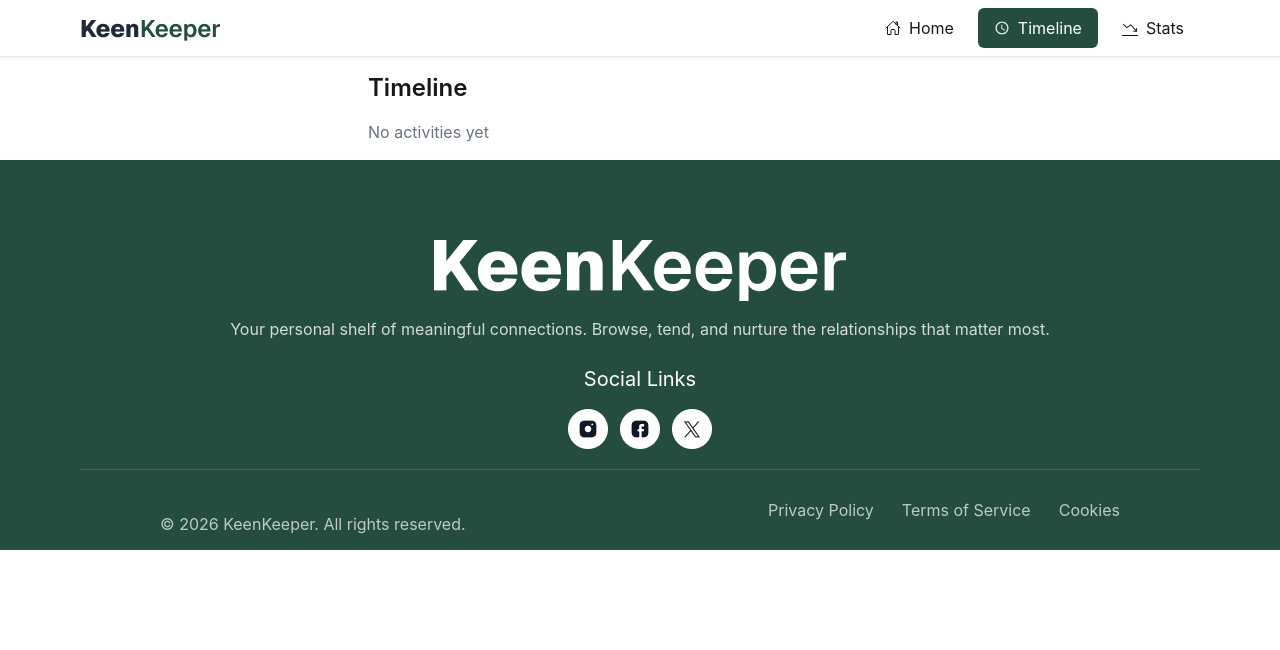
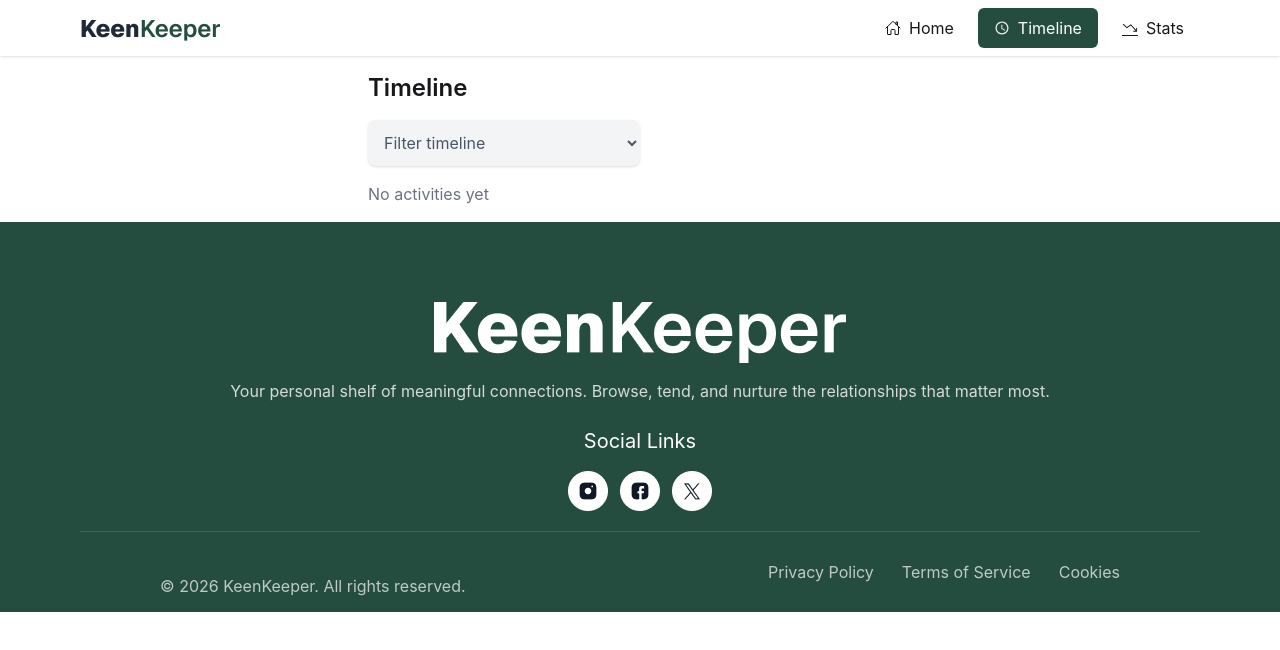
Before and after one commit to Raduan007/B13-A7-keen-Keeper, a React (Vite) app: page /timeline in a window 1280 px wide. Shown: the top 650 px of the page. Built offline with nearby package versions, Linux system fonts and the light colour scheme.

Commit message:
Timeline Filter Added

```diff
--- a/src/pages/timelinepage/TimelinePage.jsx
+++ b/src/pages/timelinepage/TimelinePage.jsx
@@ -1,4 +1,4 @@
-import React from "react";
+import React, { useState } from "react";
 import { IoVideocamOutline } from "react-icons/io5";
 import { MdOutlineTextsms, MdOutlineWifiCalling3 } from "react-icons/md";
 import { useCheckIn } from "../../ui/CheckInContext";
@@ -6,11 +6,11 @@ import { useCheckIn } from "../../ui/CheckInContext";
 const getIcon = (type) => {
   switch (type) {
     case "call":
-      return <MdOutlineWifiCalling3 size={30}  />;
+      return <MdOutlineWifiCalling3 size={22} />;
     case "text":
-      return <MdOutlineTextsms  size={30} />;
+      return <MdOutlineTextsms size={22} />;
     case "video":
-      return <IoVideocamOutline size={30}  />;
+      return <IoVideocamOutline size={22} />;
     default:
       return null;
   }
@@ -19,6 +19,15 @@ const getIcon = (type) => {
 const TimelinePage = () => {
   const { timeline } = useCheckIn();
 
+
+  const [filter, setFilter] = useState("all");
+
+
+  const filteredTimeline =
+    filter === "all"
+      ? timeline
+      : timeline.filter((item) => item.type === filter);
+
   return (
     <div className="max-w-xl mx-auto p-4">
 
@@ -26,15 +35,33 @@ const TimelinePage = () => {
         Timeline
       </h2>
 
+
+      <div className="mb-4">
+
+        <select
+          value={filter}
+          onChange={(e) => setFilter(e.target.value)}
+          className=" w-1/2 p-3 shadow rounded-lg text-gray-600 bg-gray-100">
+
+          <option value="all">Filter timeline</option>
+           <option value="text">Text</option>
+          <option value="call">Call</option>
+          <option value="video">Video</option>
+        </select>
+
+      </div>
+
+
+
       <div className="space-y-3">
 
-        {timeline.length === 0 && (
+        {filteredTimeline.length === 0 && (
           <div className="text-gray-500">
             No activities yet
           </div>
         )}
 
-        {timeline.map((item) => (
+        {filteredTimeline.map((item) => (
           <div
             key={item.id}
             className="bg-white rounded-lg shadow-md p-4 flex items-start gap-3"
@@ -45,7 +72,7 @@ const TimelinePage = () => {
 
             <div>
               <p className="font-medium text-gray-800">
-                {item.type} with {item.contactName}
+                {item.type} with {item.contactName || "Friend"}
               </p>
 
               <p className="text-sm text-gray-500">
```
